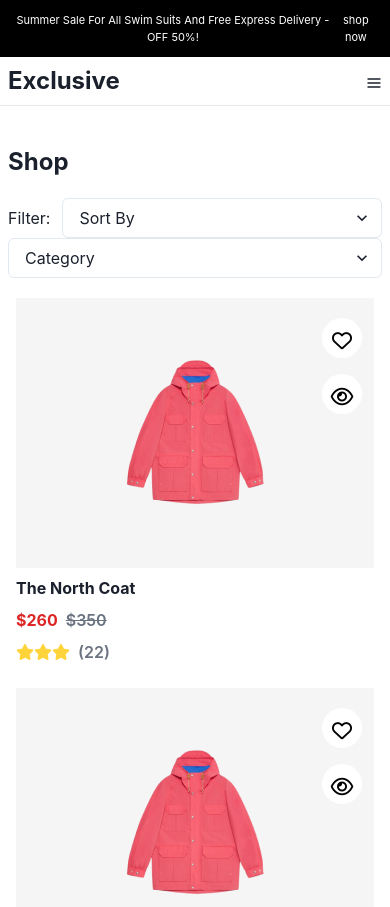
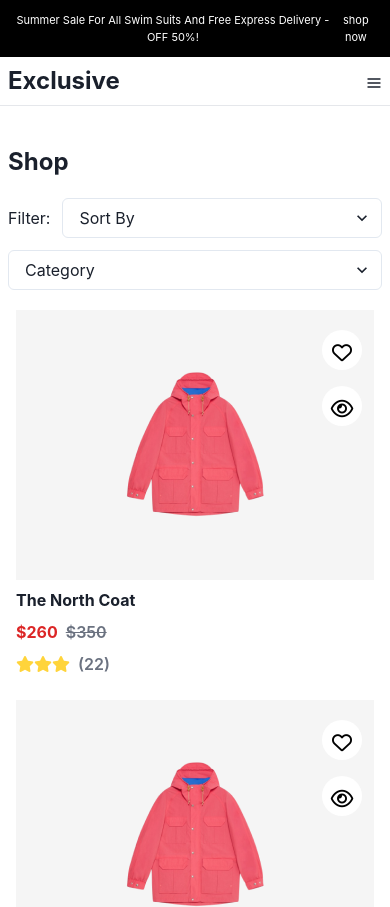
Before and after one commit to Elsayed-Rady-Elsayed/STAND_REACTJS, a React (Create React App) app: page /ShopAll in a window 390 px wide. Shown: the top 907 px of the page. Built offline with nearby package versions, Linux system fonts and the light colour scheme.

Commit message:
finish sections

```diff
--- a/src/pages/Shop.js
+++ b/src/pages/Shop.js
@@ -3,10 +3,11 @@ import coat from "../assets/coat.png";
 import Card from "../components/Card";
 import { Select, Stack } from "@chakra-ui/react";
 const Shop = () => {
+  window.scrollTo(0, 0);
   return (
     <div className="text-start md:w-[90%] m-auto p-2 md:p-0 my-[2rem]">
       <p className="md:ps-2 font-bold text-2xl">Shop</p>
-      <div className="flex my-5 md:ps-2 justify-between md:flex-row flex-col">
+      <div className="flex my-5 md:ps-2 justify-between md:flex-row flex-col gap-3">
         <div className="flex items-center gap-3">
           <p>Filter:</p>{" "}
           <Select placeholder="Sort By">
```
